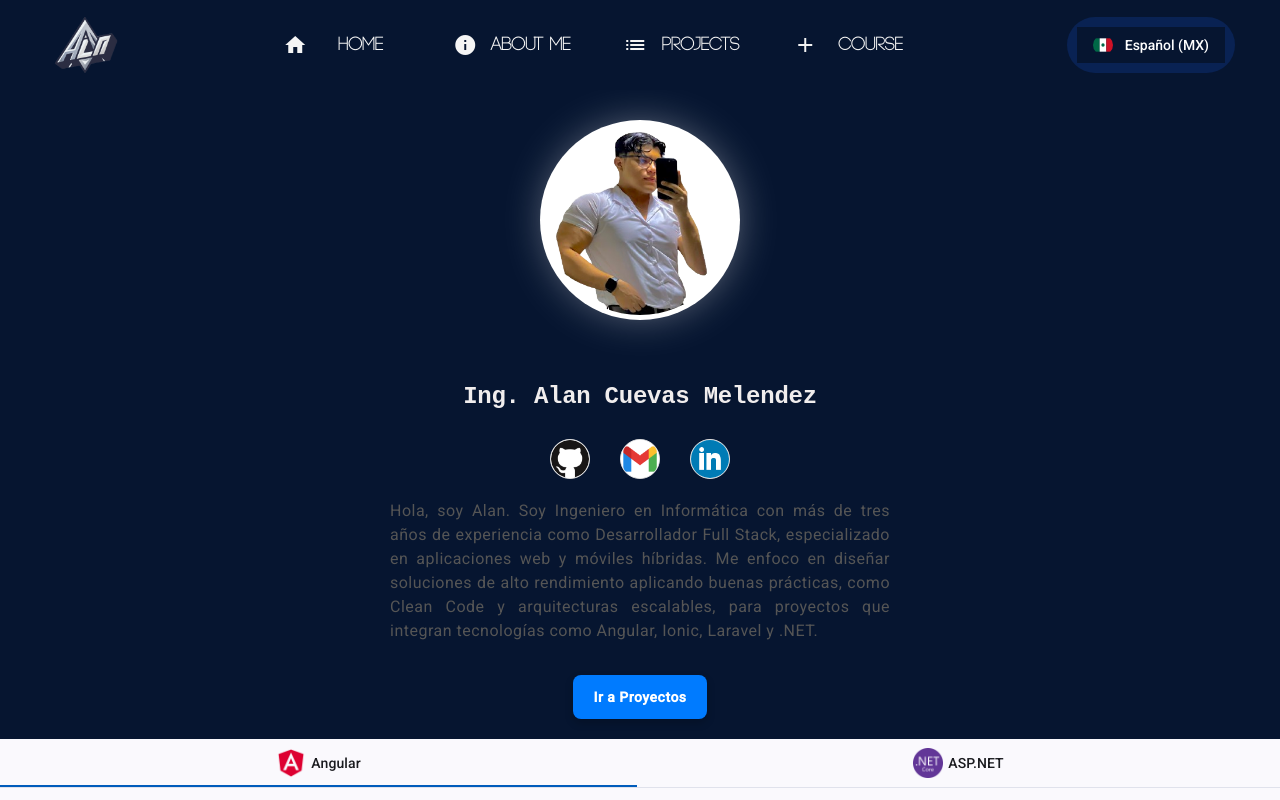
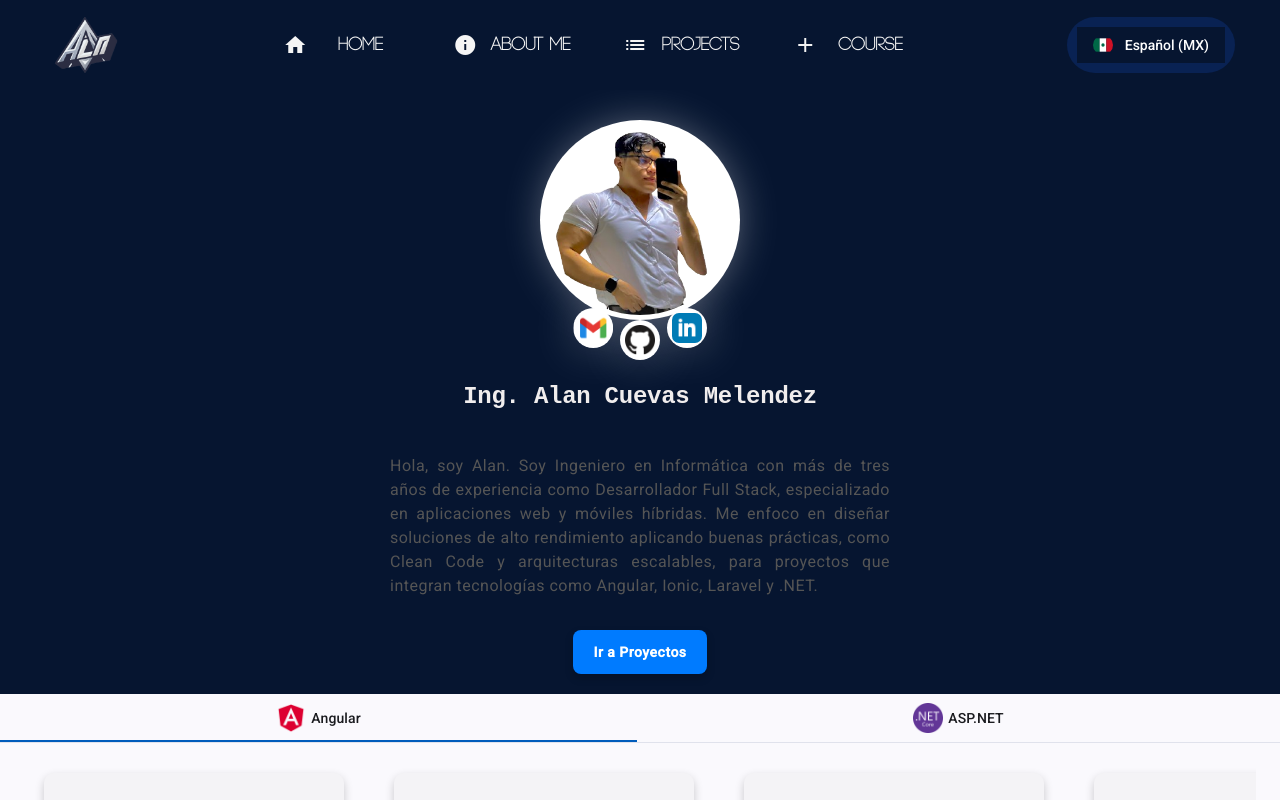
Before and after one commit to AlanMelendez/portfolio-2024, an Angular app: page /home in a window 1280 px wide. Built offline with nearby package versions, Linux system fonts and the light colour scheme.

Commit message:
Se ajustaron los iconos junto ala foto de perfil

```diff
--- a/src/app/components/home/components/about-me/about-me.component.css
+++ b/src/app/components/home/components/about-me/about-me.component.css
@@ -1,3 +1,4 @@
+/* Contenedor Principal */
 .portfolio-container {
   width: 100%;
   display: flex;
@@ -6,7 +7,6 @@
   text-align: center;
   padding: 20px;
   background-color: rgb(6, 21, 48);
-
 }
 
 /* Contenedor Izquierdo */
@@ -16,11 +16,13 @@
   align-items: center;
   margin-bottom: 20px;
 }
-.container-img{
+
+.container-img {
+  position: relative;
   display: flex;
   justify-content: center;
   align-items: center;
-  padding:  10px;
+  padding: 10px;
 }
 
 .profile-image {
@@ -30,18 +32,64 @@
   object-fit: cover;
   margin-bottom: 20px;
   background-color: white;
-  box-shadow: 1px 0px 46px -10px rgba(255,255,255,0.51);
-  -webkit-box-shadow: 1px 0px 46px -10px rgba(255,255,255,0.51);
-  -moz-box-shadow: 1px 0px 46px -10px rgba(255,255,255,0.51);
+  box-shadow: 1px 0px 46px -10px rgba(255, 255, 255, 0.51);
   padding: 5px;
+}
+
+.social-icons {
+  position: absolute;
+  top: 50%;
+  left: 50%;
+  width: 250px;
+  height: 250px;
+  transform: translate(-50%, -50%);
+  display: flex;
+  justify-content: space-around;
+  align-items: center;
+}
+
+.social-icons a {
+  position: absolute;
+  width: 40px;
+  height: 40px;
+  border-radius: 50%;
+  overflow: hidden;
+  box-shadow: 1px 0px 46px -5px rgba(255, 255, 255, 0.51);
+  img{
+    border-radius: 30%;
+  }
 
 }
 
+.social-icons a:nth-child(1) { /* GitHub */
+  top: 86%;
+  left: 50%;
+  transform: translateX(-50%);
+}
+
+.social-icons a:nth-child(2) { /* Gmail */
+  top: 89%;
+  left: 19%;
+  transform: translate(28%, -50%);
+
+}
+
+.social-icons a:nth-child(3) { /* LinkedIn */
+  top: 89%;
+  right: 20%;
+  transform: translate(-20%, -50%);
+}
+
+/* Estilos de los Iconos Sociales */
+.img-social {
+  width: 100%;
+  height: 100%;
+  background-color: white;
+  padding: 5px;
+}
+
+/* Estilos para Título */
 .portfolio-title {
-  display: flex;
-  justify-content: center;
-  align-items: center;
-  text-align: center;
   font-size: 24px;
   font-weight: bold;
   margin-top: 15px;
@@ -50,38 +98,6 @@
   color: #f0eded;
 }
 
-.social-links {
-  display: flex;
-  gap: 10px;
-  margin-top: 5px;
-}
-
-.social-links a {
-  display: flex;
-  align-items: center;
-  justify-content: center;
-  width: 40px;
-  height: 40px;
-  border: 1px solid #ddd;
-  border-radius: 50%;
-  color: #ffffff;
-  text-decoration: none;
-  font-size: 20px;
-  transition: background-color 0.3s, color 0.3s;
-  background-color: white;
-  margin-right: 10px;
-  margin-left: 10px;
-}
-
-.social-links a:hover {
-  background-color: #f0f0f0;
-  color: #000;
-}
-.img-social{
-  background-color: white;
-  border-radius: 50%;
-
-}
 /* Contenedor Derecho */
 .right-container {
   max-width: 500px;
@@ -92,6 +108,7 @@
   color: #555;
   text-align: justify;
 }
+
 .portfolio-button {
   padding: 10px 20px;
   font-size: 14px;
@@ -115,5 +132,3 @@
   background-color: #004080;
   transform: translateY(1px);
 }
-
-/* Layout para pantallas grandes */
--- a/src/app/components/home/components/about-me/about-me.component.ts
+++ b/src/app/components/home/components/about-me/about-me.component.ts
@@ -18,37 +18,35 @@ import { ChangeDetectionStrategy, Component, ViewEncapsulation } from '@angular/
 
 <div class="portfolio-container">
   <!-- Contenedor Izquierdo -->
-    <div class="left-container">
-      <div class="container-img">
-        <img src="/img/me-one.png" alt="Tu imagen" class="profile-image" />
-      </div>
-      <div class="container-name">
-        <h1 class="portfolio-title">Ing. Alan Cuevas Melendez</h1>
-      </div>
-      <div class="social-links">
-        <a href="https://github.com/AlanMelendez" target="_blank" style="background-color: white;">
+  <div class="left-container">
+    <div class="container-img">
+      <img src="/img/me-one.png" alt="Tu imagen" class="profile-image" />
+      <div class="social-icons">
+        <a href="https://github.com/AlanMelendez" target="_blank">
           <img src="/icons/github.png" alt="GitHub" class="img-social" />
         </a>
         <a href="mailto:alanmelendezalaan@outlook.com" target="_blank">
-          <img src="/icons/gmail.png" alt="Gmail" class="img-social"  />
+          <img src="/icons/gmail.png" alt="Gmail" class="img-social" />
         </a>
         <a href="https://linkedin.com/in/alan-melendez-bb3537218" target="_blank">
-          <img src="/icons/linkedin.png" alt="LinkedIn" class="img-social"  />
+          <img src="/icons/linkedin.png" alt="LinkedIn" class="img-social" />
         </a>
       </div>
-
-
+    </div>
+    <div class="container-name">
+      <h1 class="portfolio-title">Ing. Alan Cuevas Melendez</h1>
+    </div>
   </div>
 
   <!-- Contenedor Derecho -->
   <div class="right-container">
     <p class="portfolio-description">
-    Hola, soy Alan. Soy Ingeniero en Informática con más de tres años de experiencia como Desarrollador Full Stack, especializado en aplicaciones web y móviles híbridas. Me enfoco en diseñar soluciones de alto rendimiento aplicando buenas prácticas, como Clean Code y arquitecturas escalables, para proyectos que integran tecnologías como Angular, Ionic, Laravel y .NET.
+      Hola, soy Alan. Soy Ingeniero en Informática con más de tres años de experiencia como Desarrollador Full Stack, especializado en aplicaciones web y móviles híbridas. Me enfoco en diseñar soluciones de alto rendimiento aplicando buenas prácticas, como Clean Code y arquitecturas escalables, para proyectos que integran tecnologías como Angular, Ionic, Laravel y .NET.
     </p>
     <button class="portfolio-button">Ir a Proyectos</button>
-
   </div>
 </div>
+
 
 
 
--- a/src/app/components/home/components/current-projects/current-projects.component.css
+++ b/src/app/components/home/components/current-projects/current-projects.component.css
@@ -129,6 +129,8 @@
   transition: background-color 0.3s, transform 0.2s;
   box-shadow: 0px 4px 10px rgba(0, 0, 0, 0.2);
   cursor: pointer;
+  background-color: #20295c;
+
 }
 
 .styled-button::after {
@@ -146,7 +148,7 @@
 }
 
 .styled-button:hover {
-  background-color: #2c387e;
+  background-color: rgb(6, 21, 48);
   transform: translateY(-2px);
 }
 
--- a/src/styles.css
+++ b/src/styles.css
@@ -45,17 +45,17 @@ body { margin: 0; font-family: Roboto, "Helvetica Neue", sans-serif; }
 
 /* Estilo del "track" de la barra de desplazamiento */
 ::-webkit-scrollbar-track {
-  background: #f1f1f1; /* Color del fondo de la barra */
+  background: rgb(6, 21, 48); /* Color del fondo de la barra */
   border-radius: 10px;
 }
 
 /* Estilo de la barra de desplazamiento (scroll thumb) */
 ::-webkit-scrollbar-thumb {
-  background: #888; /* Color de la barra */
+  background: rgb(6, 21, 48); /* Color de la barra */
   border-radius: 10px;
 }
 
 /* Cambia el color de la barra al hacer hover */
 ::-webkit-scrollbar-thumb:hover {
-  background: #555; /* Color de la barra al pasar el cursor */
+  background: rgba(6, 21, 48, 0.836); /* Color de la barra al pasar el cursor */
 }
```
